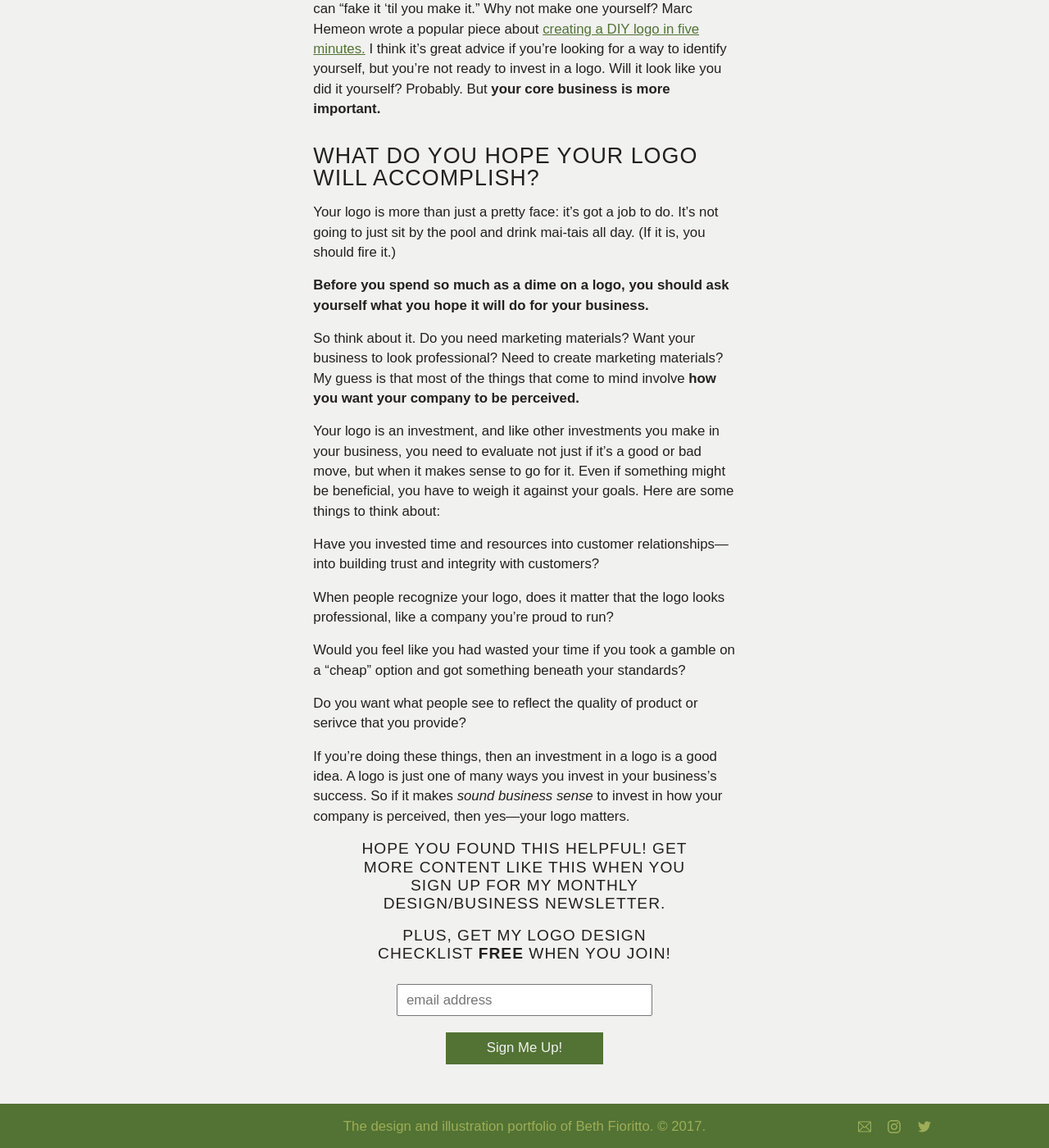
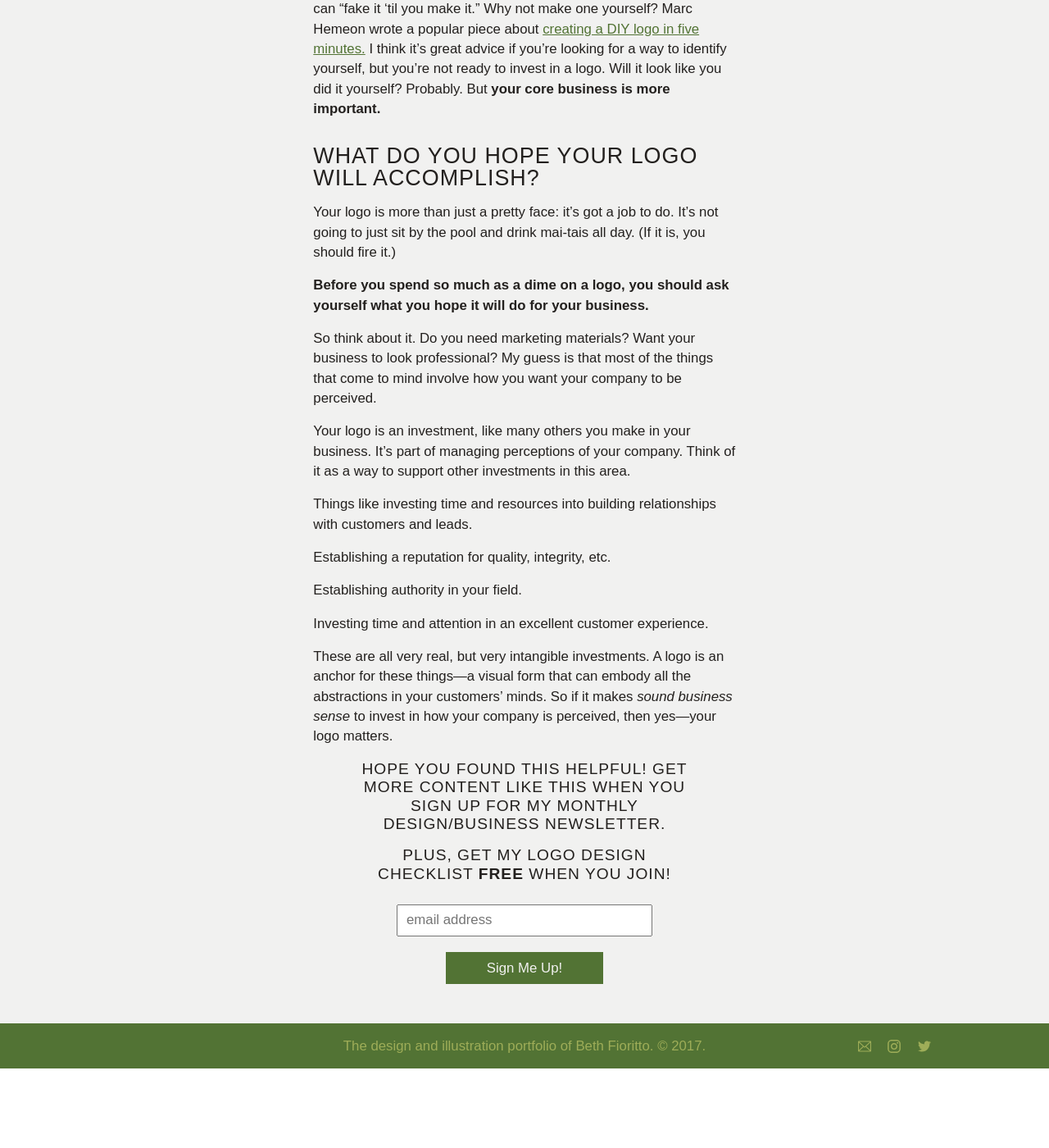
Before and after one commit to bfioritto/bethfioritto, a Jekyll site: the page built from _posts/2017-05-10-does-your-logo-matter.markdown, in a window 1280 px wide and 1400 px high, scrolled down 5515 px. Shown: the whole window at 82% size. Built offline with Jekyll 4.4.1, drawn with Linux system fonts in a browser that asks for light colours; after the commit the page ends 6818 px from its top, so only the background shows below that.

Commit message:
changed welcome background, tweaked sizing for mobile blog index and blog posts, tweaked mobile footer, changed text at end of logo  post.

```diff
--- a/_posts/2017-05-10-does-your-logo-matter.markdown
+++ b/_posts/2017-05-10-does-your-logo-matter.markdown
@@ -103,16 +103,16 @@ Your logo is more than just a pretty face: it’s got a job to do. It’s not go
 
 <b>Before you spend so much as a dime on a logo, you should ask yourself what you hope it will do for your business.</b>
 
-So think about it. Do you need marketing materials? Want your business to look professional? Need to create marketing materials? My guess is that most of the things that come to mind involve <b>how you want your company to be perceived.</b>
+So think about it. Do you need marketing materials? Want your business to look professional? My guess is that most of the things that come to mind involve how you want your company to be perceived.
 
-Your logo is an investment, and like other investments you make in your business, you need to evaluate not just if it's a good or bad move, but when it makes sense to go for it. Even if something might be beneficial, you have to weigh it against your goals. Here are some things to think about:
+Your logo is an investment, like many others you make in your business. It's part of managing perceptions of your company. Think of it as a way to support other investments in this area.
 
-Have you invested time and resources into customer relationships—into building trust and integrity with customers?
+Things like investing time and resources into building relationships with customers and leads.
 
-When people recognize your logo, does it matter that the logo looks professional, like a company you're proud to run?
+Establishing a reputation for quality, integrity, etc.
 
-Would you feel like you had wasted your time if you took a gamble on a "cheap" option and got something beneath your standards?
+Establishing authority in your field.
 
-Do you want what people see to reflect the quality of product or serivce that you provide?
+Investing time and attention in an excellent customer experience.
 
-If you're doing these things, then an investment in a logo is a good idea. A logo is just one of many ways you invest in your business's success. So if it makes <i>sound business sense</i> to invest in how your company is perceived, then yes—your logo matters.
+These are all very real, but very intangible investments. A logo is an anchor for these things—a visual form that can embody all the abstractions in your customers' minds. So if it makes <i>sound business sense</i> to invest in how your company is perceived, then yes—your logo matters.
--- a/_sass/_blog_styling.scss
+++ b/_sass/_blog_styling.scss
@@ -2,13 +2,21 @@
 
 .blog-index {
   background-color: $blush;
-  background-image: url("../images/background_letters_blush.png");
-  background-image: repeat;
   padding-top: 6rem;
   padding-bottom: 6rem;
   h1 {
+  font-size: $font-size-6;
+  line-height: 3rem;
   text-align: center;
   font-weight: 700;
+  }
+  @include media-query($desktop) {
+  h1 {
+  font-size: $font-size-7;
+  line-height: 4rem;
+  text-align: center;
+  font-weight: 700;
+  }
   }
 }
 
@@ -70,6 +78,8 @@
 /* blog posts */
 
 .blog-post {
+  padding-left: 1rem;
+  padding-right: 1rem;
   margin-right: auto;
   margin-left: auto;
   padding-top: 6rem;
@@ -83,8 +93,9 @@
   letter-spacing: 1px;
   }
   }
-  img {
-
+  @include media-query($desktop) {
+  padding-left: 0rem;
+  padding-right: 0rem;
   }
 }
 
--- a/_sass/_welcome_styling.scss
+++ b/_sass/_welcome_styling.scss
@@ -2,8 +2,6 @@
 
 .welcome-section {
   background-color: $blush;
-  background-image: url("../images/background_letters_blush.png");
-  background-image: repeat;
   text-transform: uppercase;
   text-align: center;
   padding-top: 6rem;
--- a/assets/main.scss
+++ b/assets/main.scss
@@ -124,11 +124,15 @@ a visited {
   color: $link-visited;
 }
 
+
+/* footer */
+
+
 .site-footer {
 
   background-color: $link;
   padding-bottom: 0rem;
-  padding-top: 0rem;
+  padding-top: 1rem;
   @include media-query($desktop) {
   margin-top: 0rem;
   padding-top: 1rem;
@@ -141,12 +145,14 @@ a visited {
   margin-left: auto;
   max-width: 87%;
   padding-top: 0rem;
+  padding-bottom: 1rem;
   p {
   color: $bright-olive;
   $font-size: $font-size-9;
   padding: 0rem;
   }
   @include media-query($desktop) {
+  padding-bottom: 0rem;
   margin-bottom: -1.4rem; /* aligns the description with the social buttons! */
   p {
   font-size: $font-size-1;
```
